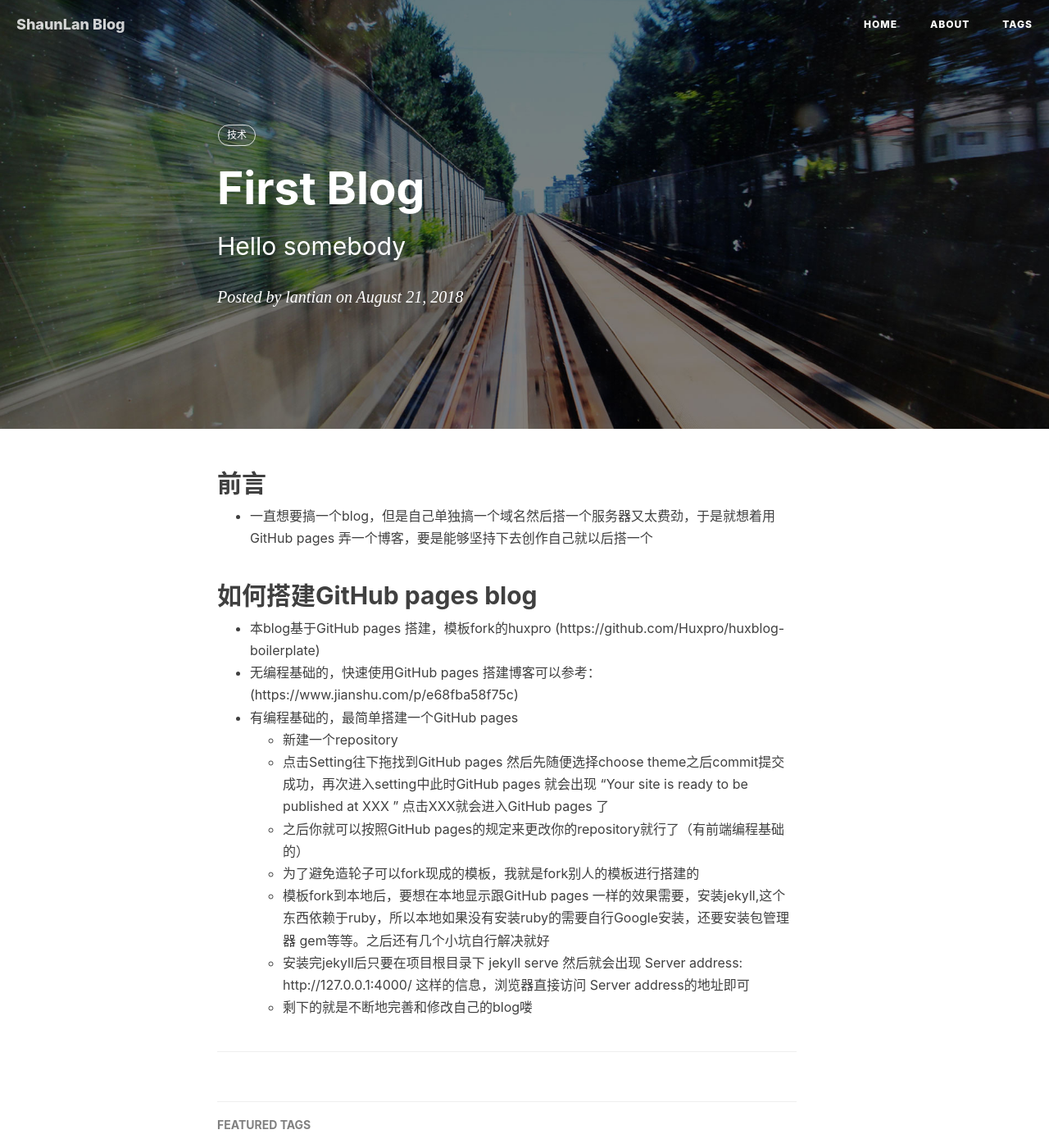
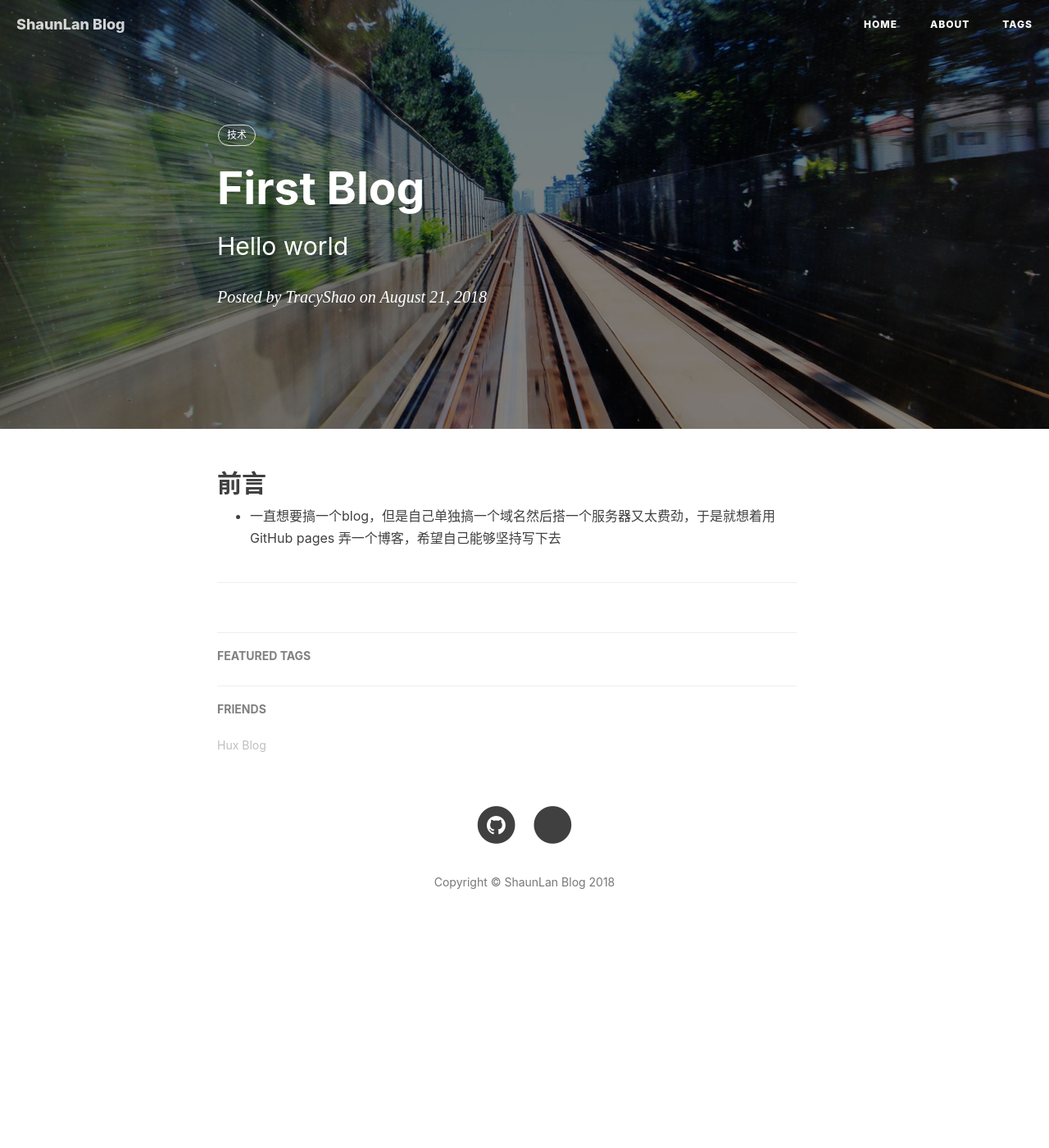
Before and after one commit to TracyShao/ShaunLan.github.io, a Jekyll site: the page built from _posts/2018-08-21-first-blog.markdown, in a window 1280 px wide and 1400 px high. Shown: the whole window at 82% size. Built offline with Jekyll 4.4.1, drawn with Linux system fonts in a browser that asks for light colours; nearby versions of some CDN libraries; comment, search, counter and statistics services are not loaded.

Commit message:
Update 2018-08-21-first-blog.markdown

```diff
--- a/_posts/2018-08-21-first-blog.markdown
+++ b/_posts/2018-08-21-first-blog.markdown
@@ -1,25 +1,13 @@
 ---
 layout:     post
 title:      "First Blog"
-subtitle:   "Hello somebody"
+subtitle:   "Hello world"
 date:       2018-08-21
-author:     "lantian"
+author:     "TracyShao"
 header-img: "img/post-bg-2015.jpg"
 tags:
     - 技术
 ---
 
 ## 前言
-- 一直想要搞一个blog，但是自己单独搞一个域名然后搭一个服务器又太费劲，于是就想着用GitHub pages 弄一个博客，要是能够坚持下去创作自己就以后搭一个
-
-## 如何搭建GitHub pages blog
-- 本blog基于GitHub pages 搭建，模板fork的huxpro (https://github.com/Huxpro/huxblog-boilerplate)
-- 无编程基础的，快速使用GitHub pages 搭建博客可以参考：(https://www.jianshu.com/p/e68fba58f75c)
-- 有编程基础的，最简单搭建一个GitHub pages
-  - 新建一个repository
-  - 点击Setting往下拖找到GitHub pages 然后先随便选择choose theme之后commit提交成功，再次进入setting中此时GitHub pages 就会出现 “Your site is ready to be published at XXX ” 点击XXX就会进入GitHub pages 了
-  - 之后你就可以按照GitHub pages的规定来更改你的repository就行了（有前端编程基础的）
-  - 为了避免造轮子可以fork现成的模板，我就是fork别人的模板进行搭建的
-  - 模板fork到本地后，要想在本地显示跟GitHub pages 一样的效果需要，安装jekyll,这个东西依赖于ruby，所以本地如果没有安装ruby的需要自行Google安装，还要安装包管理器 gem等等。之后还有几个小坑自行解决就好
-  - 安装完jekyll后只要在项目根目录下 jekyll serve 然后就会出现  Server address: http://127.0.0.1:4000/ 这样的信息，浏览器直接访问 Server address的地址即可
-  - 剩下的就是不断地完善和修改自己的blog喽
+- 一直想要搞一个blog，但是自己单独搞一个域名然后搭一个服务器又太费劲，于是就想着用GitHub pages 弄一个博客，希望自己能够坚持写下去
```
